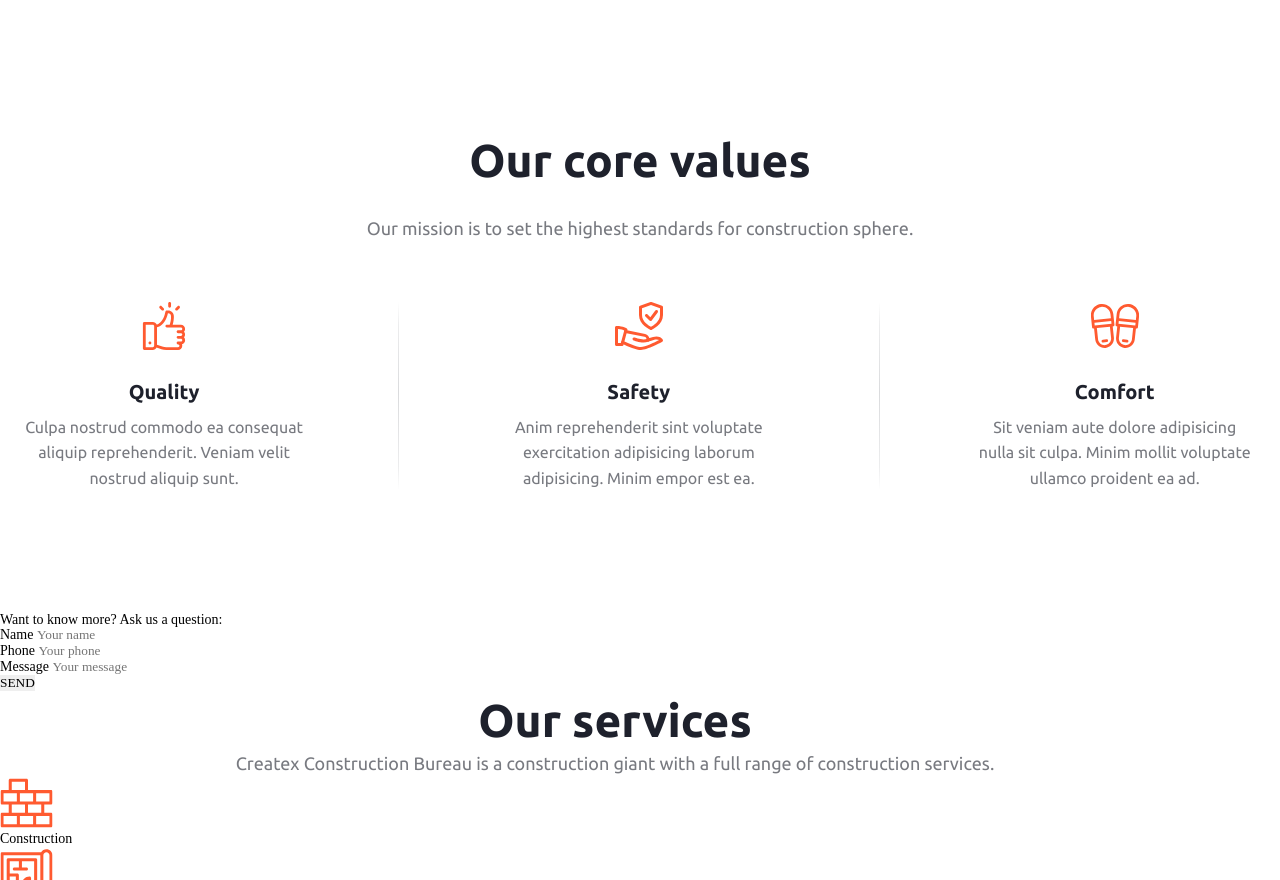
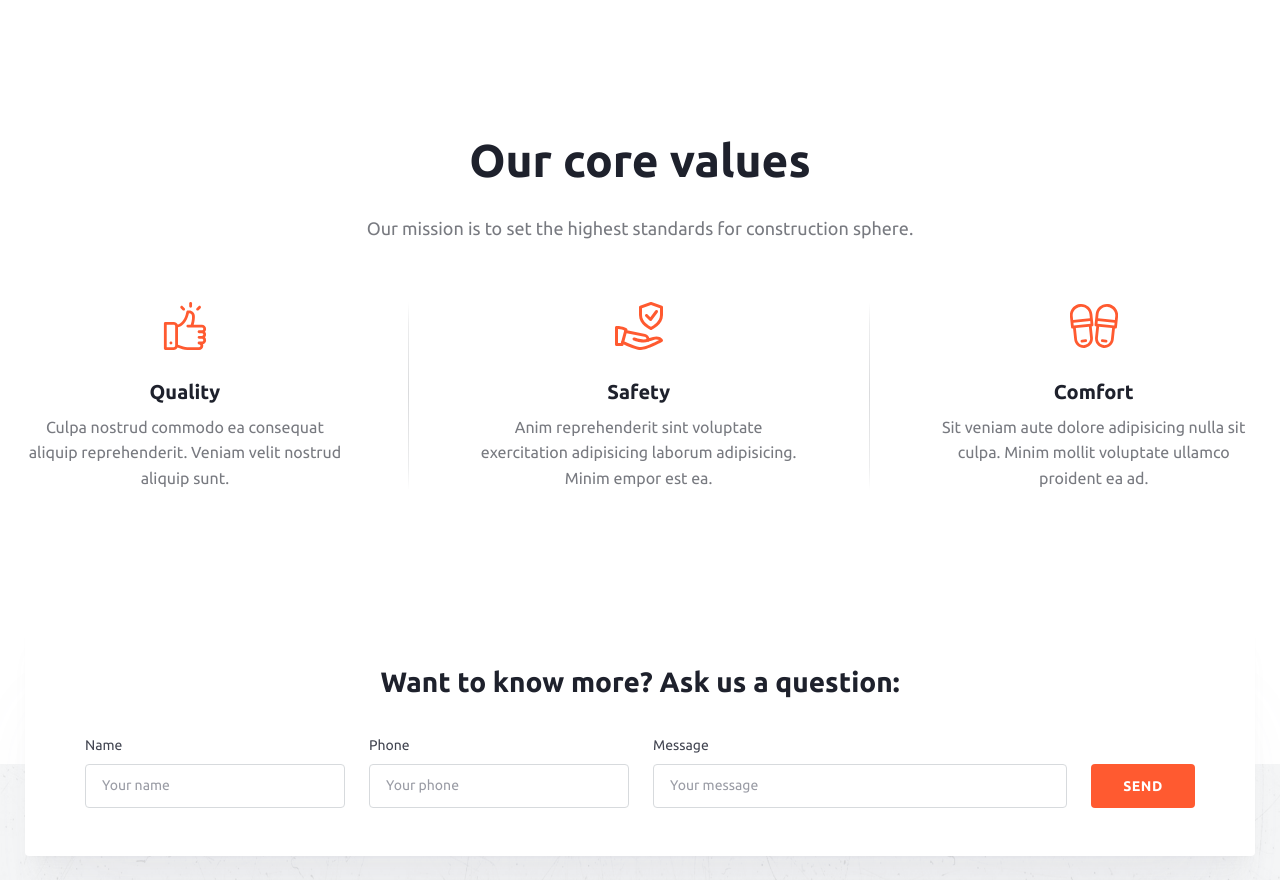
Before and after one commit to wireside/Createx, a plain HTML site: page Createx/index.html in a window 1280 px wide. Shown: the part 1920-2800 px from the top of the page. Drawn offline with nearby package versions, Linux system fonts and the light colour scheme; files that its build step writes are made by us from their sources.

Commit message:
add services section
Add services section using flex-box and change relative position on question article

```diff
--- a/Createx/#source/scss/style.scss
+++ b/Createx/#source/scss/style.scss
@@ -14,6 +14,28 @@
 
 .block {
    max-width: 1230px;
+   margin-left: auto;
+   margin-right: auto;
+}
+
+
+.label {
+   font-family: "Ubuntu", sans-serif;
+   font-size: 46px;
+   line-height: 130%;
+   text-align: center;
+   font-weight: 700;
+   color: #1E212C;
+}
+
+.text {
+   font-family: "Ubuntu";
+   font-size: 18px;
+   font-weight: 400;
+   line-height: 150%;
+   text-align: center;
+   color: #787A80;
+   vertical-align: top;
 }
 
 .header {
@@ -101,8 +123,8 @@
    display: flex;
    justify-content: space-between;
    align-items: center;
+   flex-wrap: wrap;
    padding: 0 32px;
-
    &__row {
       flex: 0 1 724px;
    }
@@ -177,7 +199,7 @@
    &__slider {
       display: flex;
       align-items: flex-end;
-      padding-right: -4px;
+      gap: 0 4px;
       margin-top: 179px;
    }
 
@@ -187,7 +209,6 @@
       border-bottom: 2px solid rgba($color: #ffffff, $alpha: 0.3);
       background-color: rgba($color: #ffffff, $alpha: 0);
       border-radius: 2px;
-      margin-right: 4px;
       padding-top: 11px;
       &_active {
          border-bottom: 2px solid #FFFFFF;
@@ -239,6 +260,7 @@
    }
 
    &__player {
+      border-radius: 4px;
       width: 1230px;
       height: 500px;
       background: url("../images/builders.png") 0 0/100% 100% no-repeat;
@@ -249,6 +271,7 @@
       height: 100%;
       display: flex;
       background-color: rgba($color: #1E212C, $alpha: 0.6);
+      border-radius: 4px;
    }
 
    &__play {
@@ -266,30 +289,11 @@
    }
 }
 
-.label {
-   font-family: "Ubuntu", sans-serif;
-   font-size: 46px;
-   line-height: 130%;
-   text-align: center;
-   font-weight: 700;
-   color: #1E212C;
-}
-
-.text {
-   font-family: "Ubuntu";
-   font-size: 18px;
-   font-weight: 400;
-   line-height: 150%;
-   text-align: center;
-   color: #787A80;
-   vertical-align: top;
-}
-
 .values {
    margin-left: auto;
    margin-right: auto;
-   max-width: 1231px;
-   margin-bottom: 120px;
+   max-width: 1230px;
+   margin-bottom: calc(120px - 92px);
    &__header {
       margin-bottom: 24px;
    }
@@ -304,7 +308,7 @@
 
    &__row {
       display: flex;
-      gap: 0 94px;
+      gap: 0 4.895833vw;
       max-width: 1231px;
    }
 
@@ -342,36 +346,211 @@
 }
 
 .question {
+   margin-left: auto;
+   margin-right: auto;
+   max-width: 1230px;
+   border-radius: 4px;
+   padding: 48px 0;
+   border-radius: 4px;
+   background-color: #fff;
+   box-shadow: 0px 80px 80px -20px rgba(154, 156, 165, 0.08),
+   0px 30px 24px -10px rgba(154, 156, 165, 0.05),
+   0px 12px 10px -6px rgba(154, 156, 165, 0.04),
+   0px 4px 4px -4px rgba(30, 33, 44, 0.03);
+   position: relative;
+   top: 92px;
+   z-index: 8;
+   &__header {
+      text-align: center;
+      font-family: "Ubuntu", sans-serif;
+      font-size: 28px;
+      font-weight: 700;
+      line-height: 150%;
+      color: #1E212C;
+   }
 
-   &__header {
+   &__row {
+      display: flex;
+      justify-content: center;
+      gap: 10px 24px;
+      align-items: flex-end;
+      flex-wrap: wrap;
+   }
 
+   &__column {
+      display: flex;
+      flex-direction: column;
+      &:nth-child(3) {
+         flex: 0 1 414px;
+      }
+      &:not(:nth-child(3)) {
+         flex: 0 1 260px;
+      }
+   }
+
+   &__label {
+      font-family: "Ubuntu", sans-serif;
+      font-weight: 400;
+      font-size: 14px;
+      line-height: 150%;
+      text-align: left;
+      vertical-align: top;
+      color: #424551;
+      display: inline-block;
+      margin-bottom: 8px;
+   }
+
+   &__input {
+      display: inline-block;
+      height: 44px;
+      padding-top: 11px;
+      padding-bottom: 12px;
+      padding-left: 16px;
+      border: 1px solid #D7DADD;
+      border-radius: 4px;
+      font-family: "Ubuntu", sans-serif;
+      font-weight: 400;
+      font-size: 14px;
+      line-height: 150%;
+      text-align: left;
+      vertical-align: top;
+      color: #424551;
+      &::placeholder {
+         font-family: "Ubuntu", sans-serif;
+         font-weight: 400;
+         font-size: 14px;
+         line-height: 150%;
+         text-align: left;
+         vertical-align: top;
+         color: #9A9CA5;
+      }
+      &:focus {
+         border: 1px solid rgba(255, 90, 48, 0.4);
+      }
+   }
+
+   &__send {
+      flex: 0 0 104px;
+   }
+
+   &__button {
+      display: inline-block;
+      background-color: #FF5A30;
+      text-align: center;
+      font-family: "Ubuntu", sans-serif;
+      font-weight: 700;
+      font-size: 14px;
+      line-height: 44px;
+      letter-spacing: 0.5px;
+      color: #FFFFFF;
+      width: 104px;
+      border-radius: 4px;
+      cursor: pointer;
    }
 
    &__form {
+      margin-top: 32px;
+   }
+}
 
+.services {
+   background: url('../images/background.png') 0 0/100% 100% no-repeat;
+   padding-top: 212px;
+   padding-bottom: 80px;
+   position: relative;
+   z-index: 3;
+   &__header {
+      margin-bottom: 24px;
    }
 
-   &__row {
-
+   &__text {
+      margin-bottom: 60px;
    }
 
-   &__column {
-
+   &__list {
+      display: flex;
+      gap: 30px 30px;
+      flex-wrap: wrap;
+      justify-content: center;
+      margin-bottom: 80px;
    }
 
-   &__label {
-
+   &__item {
+      width: 285px;
+      height: 285px;
+      background: #FFFFFF;
+      border: 2px solid #E5E8ED;
+      border-radius: 4px;
+      box-shadow: 0px 80px 80px -20px rgba(154, 156, 165, 0.08),
+      0px 30px 24px -10px rgba(154, 156, 165, 0.05),
+      0px 12px 10px -6px rgba(154, 156, 165, 0.04),
+      0px 4px 4px -4px rgba(30, 33, 44, 0.03);
+      padding-top: 89px;
+      padding-bottom: 90px;
+      transition: background-image 0.6s ease-out;
+      cursor: pointer;
+      &:nth-child(3):hover{
+         background-image: url('../images/dark-background.png'), url('../images/interior.png');
+         border: none;
+         .services__name {
+            color: #FFFFFF;
+            transition: color 0.2s ease-out;
+         }
+         .services__icon{
+            path {
+               fill: #FFFFFF;
+               transition: fill 0.2s ease-out;
+            }
+         }
+      }
    }
 
-   &__input {
-
+   &__icon {
+      margin-left: auto;
+      margin-right: auto;
+      width: 52px;
+      height: 52px;
+      margin-bottom: 24px;
    }
 
-   &__send {
-
+   &__name {
+      font-family: "Ubuntu", sans-serif;
+      font-weight: 700;
+      font-size: 20px;
+      line-height: 150%;
+      text-align: center;
+      vertical-align: top;
+      color: #1E212C;
    }
 
-   &__button {
+   &__more {
+      display: flex;
+      flex-wrap: wrap;
+      justify-content: center;
+      gap: 0 40px;
+   }
 
+   &__learn-more {
+      font-family: "Ubuntu";
+      font-size: 28px;
+      font-weight: 700;
+      line-height: 150%;
+      text-align: left;
+      color: #1E212C;
+   }
+
+   &__view-button {
+      display: inline-block;
+      background-color: #FF5A30;
+      text-align: center;
+      font-family: "Ubuntu", sans-serif;
+      font-weight: 700;
+      font-size: 16px;
+      line-height: 52px;
+      letter-spacing: 0.5px;
+      color: #FFFFFF;
+      width: 207px;
+      border-radius: 4px;
+      cursor: pointer;
    }
 }
```
